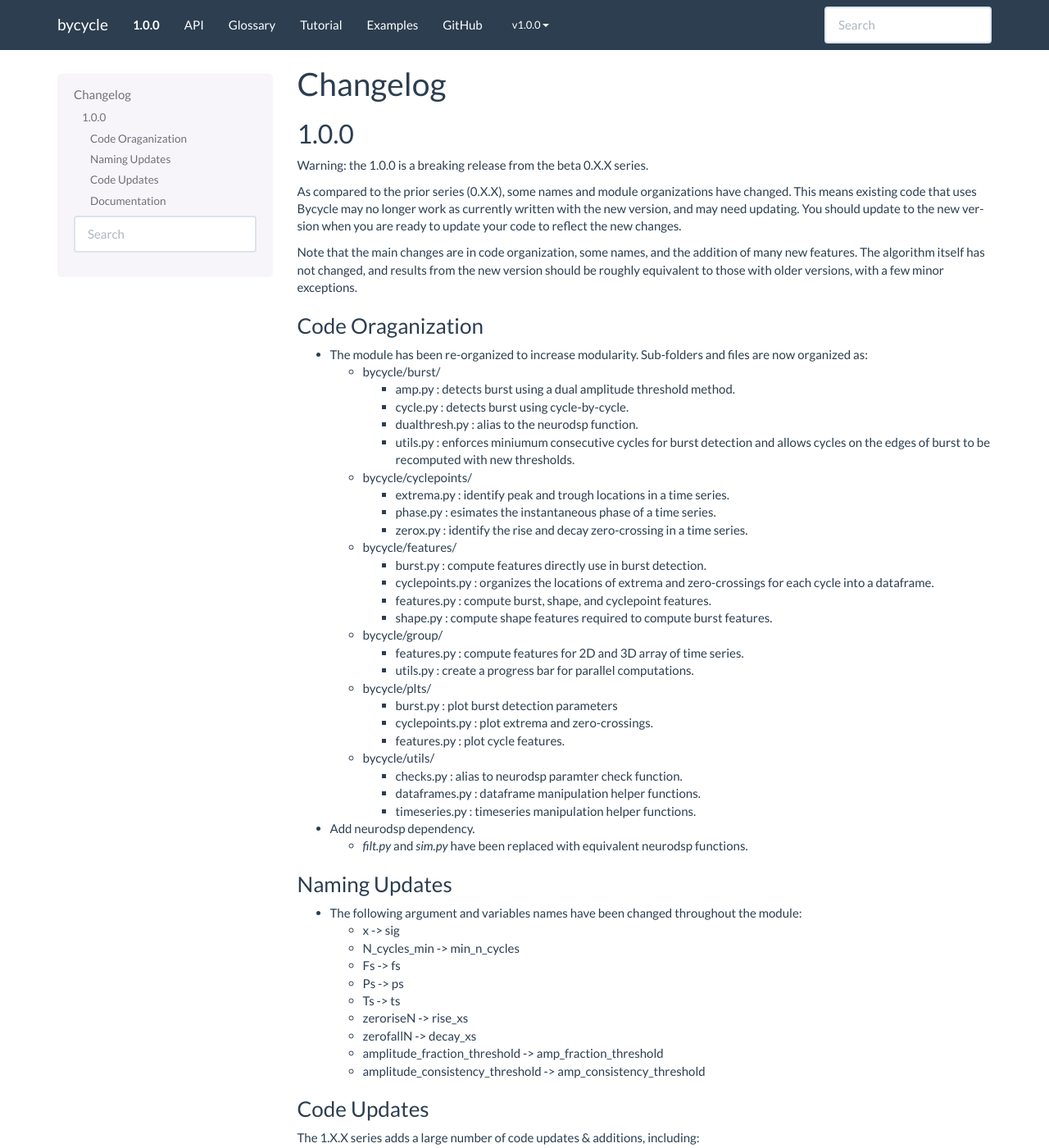
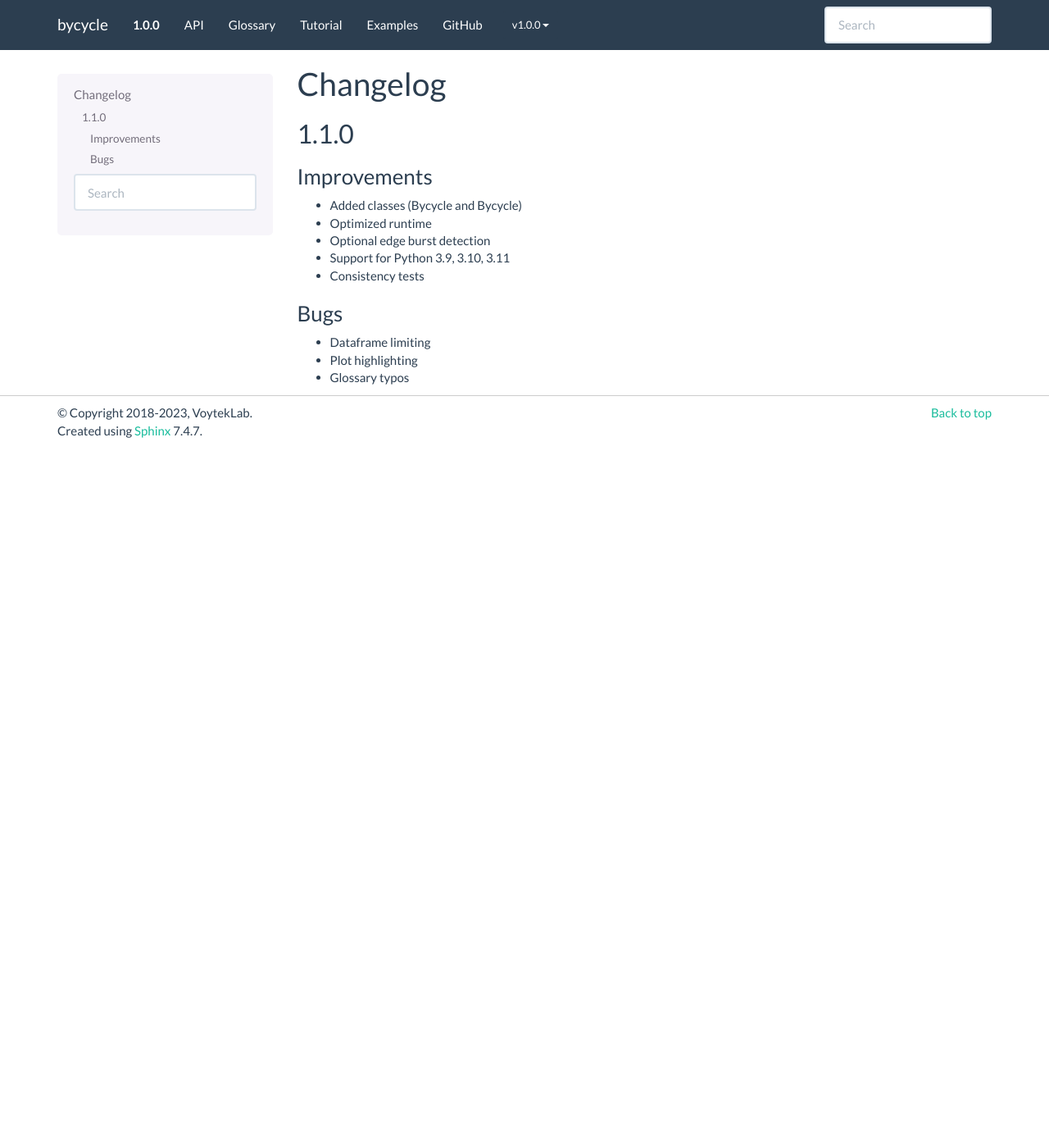
Before and after one commit to bycycle-tools/bycycle, a Sphinx documentation site: the page built from doc/changelog.rst, in a window 1280 px wide and 1400 px high. Shown: the whole window at 82% size. Built offline with Sphinx 7.4.7, drawn with Linux system fonts in a browser that asks for light colours; pages that are not in the unit, such as notebooks, are missing from menus; some of the changed text lies outside the part shown.

Commit message:
update readme, changelog, api

```diff
--- a/README.rst
+++ b/README.rst
@@ -81,7 +81,7 @@
 
 The current major release is the 1.X.X series, which is a breaking change from the prior 0.X.X series.
 
-Check the `changelog <https://bycycle-tools.github.io/bycycle/changelog.htmll>`_ for notes on updating to the new version.
+Check the `changelog <https://bycycle-tools.github.io/bycycle/changelog.html>`_ for notes on updating to the new version.
 
 **Stable Version**
 
--- a/doc/changelog.rst
+++ b/doc/changelog.rst
@@ -1,109 +1,21 @@
 Changelog
 =========
 
-1.0.0
+1.1.0
 -----
 
-Warning: the 1.0.0 is a breaking release from the beta 0.X.X series.
-
-As compared to the prior series (0.X.X), some names and module organizations have changed. This
-means existing code that uses Bycycle may no longer work as currently written with the new version,
-and may need updating. You should update to the new version when you are ready to update your code
-to reflect the new changes.
-
-Note that the main changes are in code organization, some names, and the addition of many new
-features. The algorithm itself has not changed, and results from the new version should be roughly
-equivalent to those with older versions, with a few minor exceptions.
-
-Code Oraganization
-~~~~~~~~~~~~~~~~~~
-
-- The module has been re-organized to increase modularity. Sub-folders and files are now organized
-  as:
-
-  - bycycle/burst/
-
-    - amp.py : detects burst using a dual amplitude threshold method.
-    - cycle.py : detects burst using cycle-by-cycle.
-    - dualthresh.py : alias to the neurodsp function.
-    - utils.py : enforces miniumum consecutive cycles for burst detection and allows cycles on the
-      edges of burst to be recomputed with new thresholds.
-
-  - bycycle/cyclepoints/
-
-    - extrema.py : identify peak and trough locations in a time series.
-    - phase.py : esimates the instantaneous phase of a time series.
-    - zerox.py : identify the rise and decay zero-crossing in a time series.
-
-  - bycycle/features/
-
-    - burst.py : compute features directly use in burst detection.
-    - cyclepoints.py : organizes the locations of extrema and zero-crossings for each cycle into a
-      dataframe.
-    - features.py : compute burst, shape, and cyclepoint features.
-    - shape.py : compute shape features required to compute burst features.
-
-  - bycycle/group/
-
-    - features.py : compute features for 2D and 3D array of time series.
-    - utils.py : create a progress bar for parallel computations.
-
-  - bycycle/plts/
-
-    - burst.py : plot burst detection parameters
-    - cyclepoints.py : plot extrema and zero-crossings.
-    - features.py : plot cycle features.
-
-  - bycycle/utils/
-
-    - checks.py : alias to neurodsp paramter check function.
-    - dataframes.py : dataframe manipulation helper functions.
-    - timeseries.py : timeseries manipulation helper functions.
-
-- Add neurodsp dependency.
-
-  - `filt.py` and `sim.py` have been replaced with equivalent neurodsp functions.
-
-Naming Updates
-~~~~~~~~~~~~~~
-
-- The following argument and variables names have been changed throughout the module:
-
-  - x -> sig
-  - N_cycles_min -> min_n_cycles
-  - Fs -> fs
-  - Ps -> ps
-  - Ts -> ts
-  - zeroriseN -> rise_xs
-  - zerofallN -> decay_xs
-  - amplitude_fraction_threshold -> amp_fraction_threshold
-  - amplitude_consistency_threshold -> amp_consistency_threshold
-
-Code Updates
+Improvements
 ~~~~~~~~~~~~
 
-The 1.X.X series adds a large number of code updates & additions, including:
+- Added classes (Bycycle and Bycycle)
+- Optimized runtime
+- Optional edge burst detection
+- Support for Python 3.9, 3.10, 3.11
+- Consistency tests
 
-- Parallel processing for 2D and 3D numpy arrays (``bycycle.group``):
+Bugs
+~~~~
 
-  - ``compute_features_2d``
-  - ``compute_features_3d``
-
-- New plottings functions (``bycycle.plts``):
-
-  - burst: ``plot_burst_detect_summary``, ``plot_burst_detect_param``
-  - cyclepoints: ``plot_cyclepoints_df``, ``plot_cyclepoints_array``
-  - features: ``plot_feature_hist``, ``plot_feature_categorical``
-
-- Bug fixes:
-
-  - Missing cyclepoints at the beginning/end of a signal.
-  - Monotonicity computation didn't include all points in a cycle.
-  - Zero-crossing off-by-one error when a signal crossed at exactly zero.
-
-Documentation
-~~~~~~~~~~~~~
-
-The 1.X.X series comes with an updated documentation site.
-
-This includes new tutorials, examples, API list, and updates to pre-existing documentation.
+- Dataframe limiting
+- Plot highlighting
+- Glossary typos
```
Also changed, not shown: doc/api.rst (+11 -0 lines).
